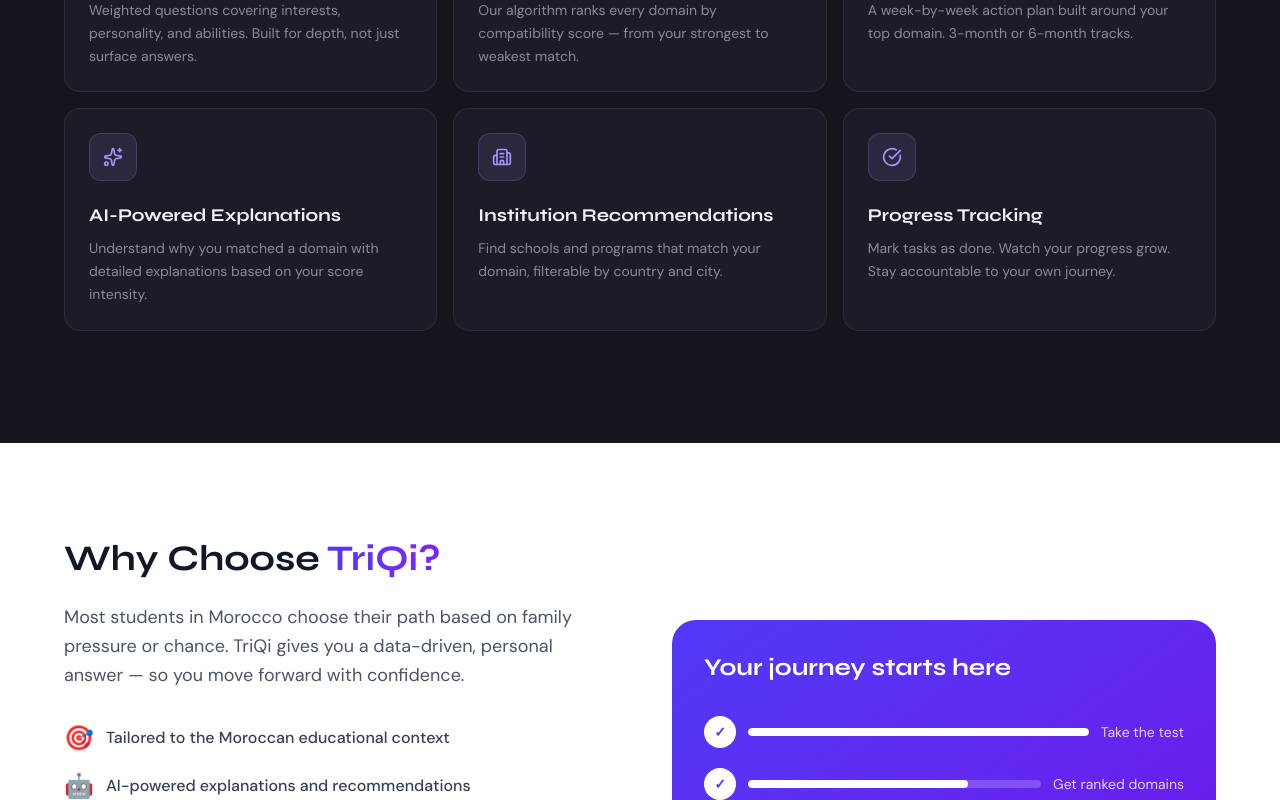
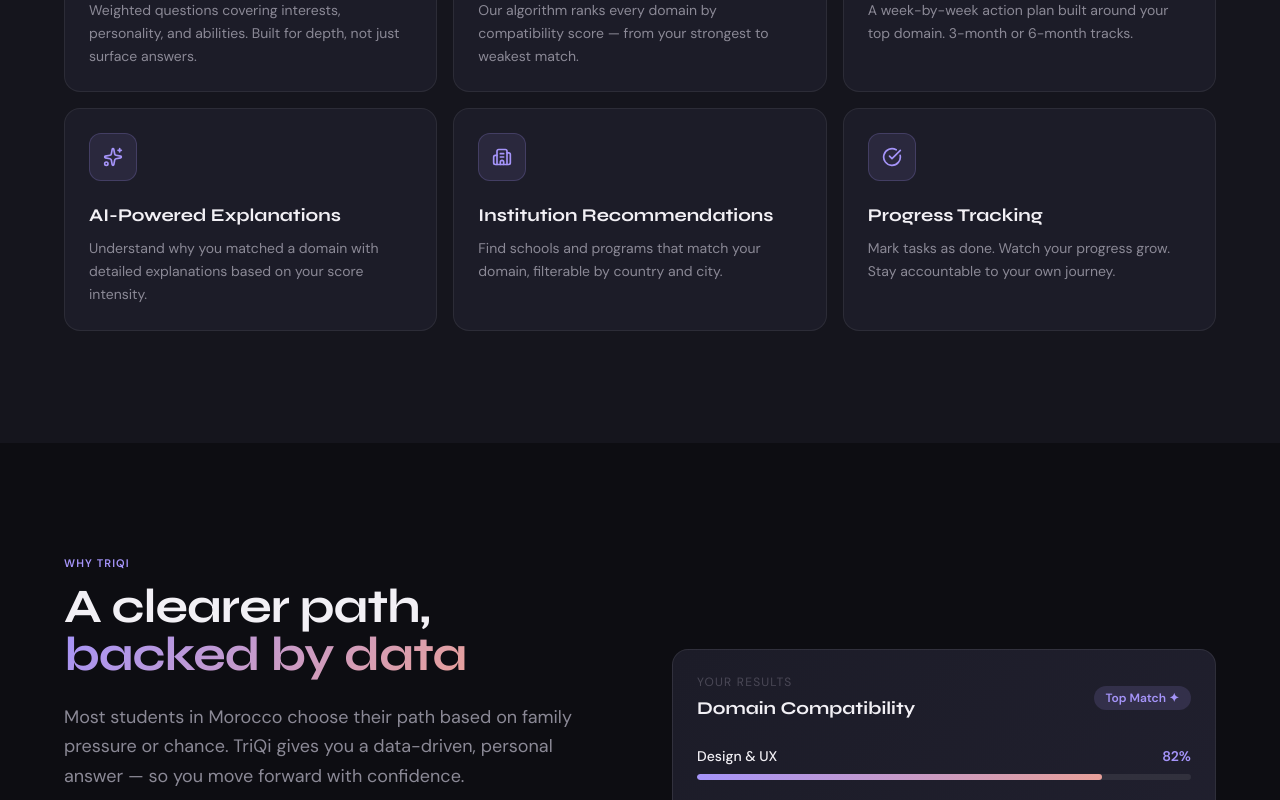
Before and after one commit to dounia-elg/TriQi, a Next.js app in the folder frontend/: page / in a window 1280 px wide. Shown: the part 2000-2800 px from the top of the page. Built offline with nearby package versions, Linux system fonts and the light colour scheme.

Commit message:
TRIQ-37 feat: enhance WhyTriQi component with updated benefits list, improved layout, and new visual elements

```diff
--- a/frontend/src/components/WhyTriQi.tsx
+++ b/frontend/src/components/WhyTriQi.tsx
@@ -1,83 +1,119 @@
 import Link from 'next/link';
+import { Check } from 'lucide-react';
 
 const benefits = [
-  { icon: '🎯', text: 'Tailored to the Moroccan educational context' },
-  { icon: '🤖', text: 'AI-powered explanations and recommendations' },
-  { icon: '⚡', text: 'Get clear results in minutes, not days' },
-  { icon: '🔓', text: 'Free to use — no hidden fees' },
-  { icon: '📱', text: 'Works on any device, anytime' },
-  { icon: '🔒', text: 'Your data is private and secure' },
+  'Built for the Moroccan educational context',
+  'AI-powered explanations and recommendations',
+  'Get clear results in minutes, not days',
+  'Completely free — no hidden fees',
+  'Works on any device, anytime',
+  'Your data stays private and secure',
 ];
 
-const progressSteps = [
-  { label: 'Take the test', done: true, progress: '100%' },
-  { label: 'Get ranked domains', done: true, progress: '75%' },
-  { label: 'Build your roadmap', done: false, progress: '40%' },
-  { label: 'Track your progress', done: false, progress: '10%' },
+const mockDomains = [
+  { name: 'Design & UX',    percent: 82 },
+  { name: 'Software Dev',   percent: 71 },
+  { name: 'Business',       percent: 58 },
+  { name: 'Marketing',      percent: 44 },
 ];
 
 export default function WhyTriQi() {
   return (
-    <section id="why-triqi" className="py-24 px-4 bg-white">
+    <section id="why-triqi" className="py-28 px-4" style={{ backgroundColor: '#0D0D12' }}>
       <div className="max-w-6xl mx-auto">
         <div className="grid grid-cols-1 lg:grid-cols-2 gap-16 items-center">
 
-          {/* Left Side: Text + Benefits */}
+          {/* Left */}
           <div>
-            <h2 className="text-4xl font-bold text-gray-900 mb-6">
-              Why Choose{' '}
-              <span className="text-transparent bg-clip-text bg-gradient-to-r from-indigo-600 to-violet-600">
-                TriQi?
-              </span>
+            <span className="section-label mb-3">Why TriQi</span>
+            <h2
+              className="text-4xl md:text-5xl font-bold mb-6"
+              style={{ letterSpacing: '-0.02em', color: '#F2F0F5' }}
+            >
+              A clearer path,{' '}
+              <span className="gradient-text">backed by data</span>
             </h2>
-            <p className="text-lg text-gray-600 mb-8 leading-relaxed">
+            <p className="text-lg leading-relaxed mb-10" style={{ color: '#8B8996' }}>
               Most students in Morocco choose their path based on family pressure or chance.
               TriQi gives you a data-driven, personal answer — so you move forward with confidence.
             </p>
 
             <ul className="space-y-4 mb-10">
-              {benefits.map((benefit, index) => (
-                <li key={index} className="flex items-center gap-3">
-                  <span className="text-2xl">{benefit.icon}</span>
-                  <span className="text-gray-700 font-medium">{benefit.text}</span>
+              {benefits.map((benefit) => (
+                <li key={benefit} className="flex items-center gap-3">
+                  <div
+                    className="flex-shrink-0 w-5 h-5 rounded-full flex items-center justify-center"
+                    style={{ backgroundColor: 'rgba(165,148,249,0.15)' }}
+                  >
+                    <Check size={11} color="#A594F9" strokeWidth={3} />
+                  </div>
+                  <span className="text-sm" style={{ color: '#8B8996' }}>{benefit}</span>
                 </li>
               ))}
             </ul>
 
-            <Link
-              href="/register"
-              className="inline-block bg-indigo-600 text-white px-8 py-4 rounded-full text-lg font-semibold hover:bg-indigo-700 transition-all hover:shadow-lg hover:shadow-indigo-200"
-            >
+            <Link href="/auth/register" className="btn-primary">
               Start for Free →
             </Link>
           </div>
 
-          {/* Right Side: Visual Card */}
-          <div className="bg-gradient-to-br from-indigo-600 to-violet-700 rounded-3xl p-8 text-white">
-            <h3 className="text-2xl font-bold mb-8">Your journey starts here</h3>
+          {/* Right: Mock Result Card */}
+          <div
+            className="rounded-2xl p-6"
+            style={{
+              background: 'linear-gradient(135deg, #1C1C28 0%, #21202F 100%)',
+              border: '1px solid rgba(255,255,255,0.08)',
+            }}
+          >
+            <div className="flex items-center justify-between mb-6">
+              <div>
+                <p className="text-xs uppercase tracking-widest mb-1" style={{ color: '#4A4856' }}>
+                  Your Results
+                </p>
+                <h3 className="text-lg font-bold" style={{ color: '#F2F0F5' }}>
+                  Domain Compatibility
+                </h3>
+              </div>
+              <div
+                className="px-3 py-1 rounded-full text-xs font-semibold"
+                style={{ backgroundColor: 'rgba(165,148,249,0.15)', color: '#A594F9' }}
+              >
+                Top Match ✦
+              </div>
+            </div>
 
             <div className="space-y-5">
-              {progressSteps.map((step, i) => (
-                <div key={i} className="flex items-center gap-3">
-                  <div
-                    className={`w-8 h-8 rounded-full flex items-center justify-center text-sm font-bold flex-shrink-0 ${
-                      step.done ? 'bg-white text-indigo-600' : 'bg-white/20 text-white'
-                    }`}
-                  >
-                    {step.done ? '✓' : i + 1}
+              {mockDomains.map((domain, i) => (
+                <div key={domain.name}>
+                  <div className="flex items-center justify-between mb-2">
+                    <span className="text-sm font-medium" style={{ color: '#F2F0F5' }}>
+                      {domain.name}
+                    </span>
+                    <span
+                      className="text-sm font-bold"
+                      style={{ color: i === 0 ? '#A594F9' : '#4A4856' }}
+                    >
+                      {domain.percent}%
+                    </span>
                   </div>
-                  <div className="flex-1 bg-white/20 rounded-full h-2 overflow-hidden">
-                    <div className="bg-white h-2 rounded-full" style={{ width: step.progress }} />
+                  <div className="progress-bar">
+                    <div
+                      className="progress-fill"
+                      style={{ width: `${domain.percent}%`, opacity: i === 0 ? 1 : 0.35 }}
+                    />
                   </div>
-                  <span className="text-sm text-white/80 min-w-max">{step.label}</span>
                 </div>
               ))}
             </div>
 
-            <div className="mt-8 pt-6 border-t border-white/20">
-              <p className="text-white/70 text-sm">
-                Join students who found their path with TriQi 🧭
-              </p>
+            <div
+              className="mt-6 pt-5 flex items-center justify-between"
+              style={{ borderTop: '1px solid rgba(255,255,255,0.07)' }}
+            >
+              <p className="text-xs" style={{ color: '#4A4856' }}>Based on 24 test answers</p>
+              <span className="text-xs font-medium" style={{ color: '#A594F9' }}>
+                View full report →
+              </span>
             </div>
           </div>
 
```
